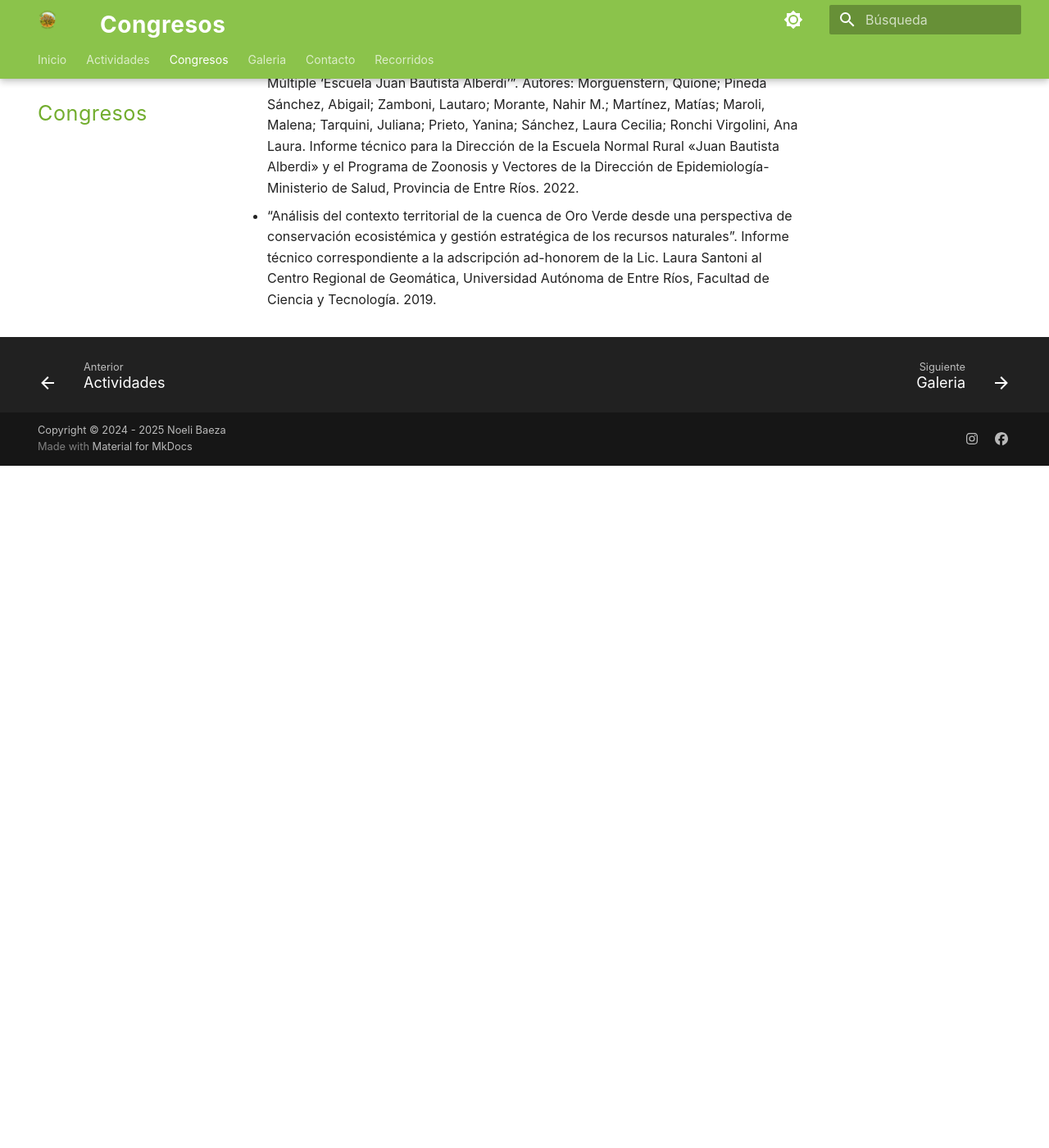
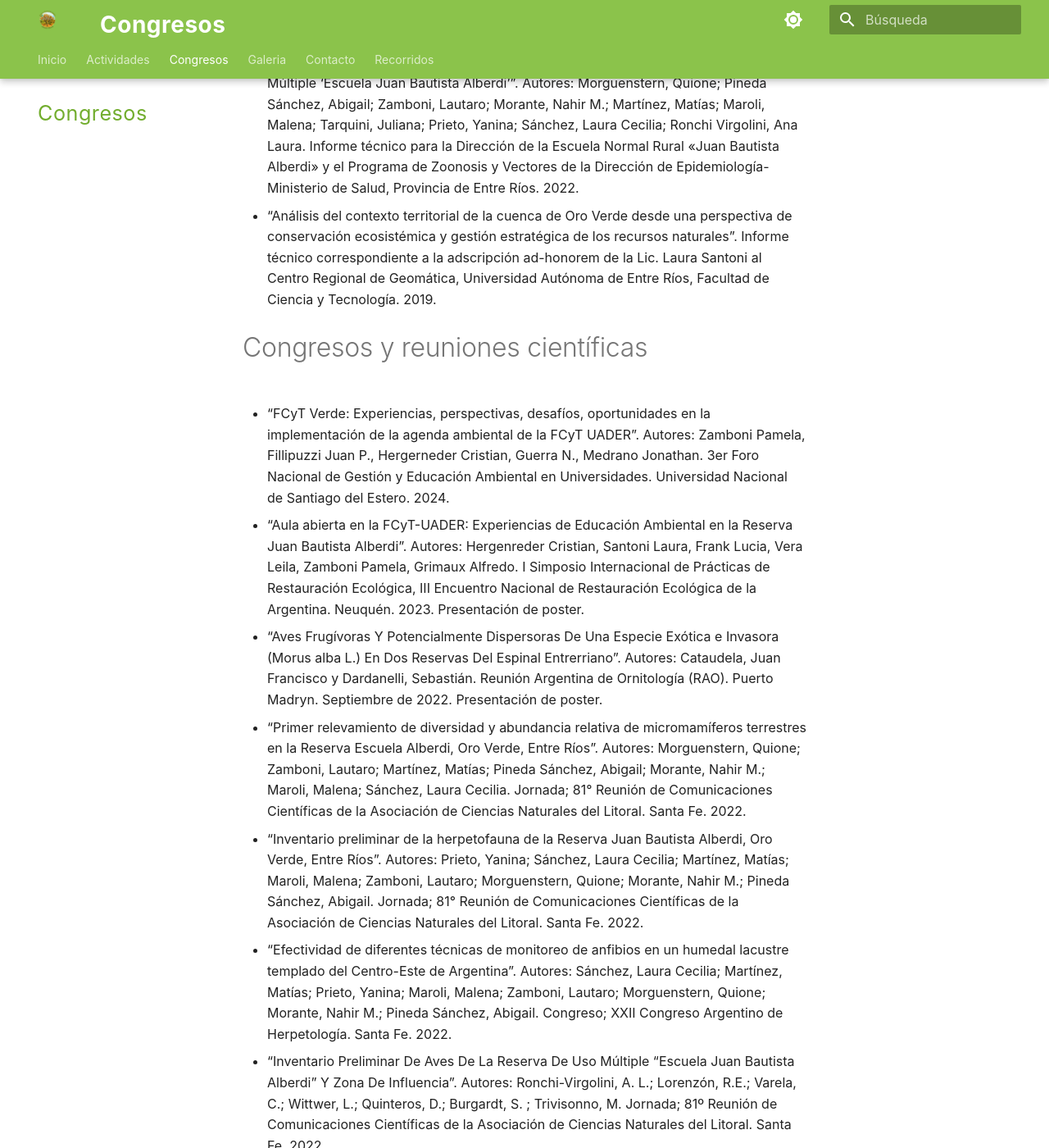
Before and after one commit to noelibaeza/reserva_alberdi_er, an MkDocs documentation site: the page built from docs/presentaciones.md, in a window 1280 px wide and 1400 px high, scrolled down 2562 px. Shown: the whole window at 82% size. Built offline with MkDocs 1.6.1 and Material for MkDocs 9.7.7, drawn with Linux system fonts in a browser that asks for light colours; some web fonts are replaced; before the commit the page ends 3130 px from its top, so only the background shows below that; some of the changed text lies outside the part shown.

Commit message:
Agregue congresos

```diff
--- a/docs/presentaciones.md
+++ b/docs/presentaciones.md
@@ -41,3 +41,33 @@
 * “Presencia De Roedores Silvestres Reservorio De Hantavirus En La Reserva De Uso Múltiple ‘Escuela Juan Bautista Alberdi’”. Autores: Morguenstern, Quione; Pineda Sánchez, Abigail; Zamboni, Lautaro; Morante, Nahir M.; Martínez, Matías; Maroli, Malena; Tarquini, Juliana; Prieto, Yanina; Sánchez, Laura Cecilia; Ronchi Virgolini, Ana Laura. Informe técnico para la Dirección de la Escuela Normal Rural «Juan Bautista Alberdi» y el Programa de Zoonosis y Vectores de la Dirección de Epidemiología-Ministerio de Salud, Provincia de Entre Ríos. 2022.
 
 * “Análisis del contexto territorial de la cuenca de Oro Verde desde una perspectiva de conservación ecosistémica y gestión estratégica de los recursos naturales”. Informe técnico correspondiente a la adscripción ad-honorem de la Lic. Laura Santoni al Centro Regional de Geomática, Universidad Autónoma de Entre Ríos, Facultad de Ciencia y Tecnología. 2019.
+
+# Congresos y reuniones científicas
+
+* “FCyT Verde: Experiencias, perspectivas, desafíos, oportunidades en la implementación de la agenda ambiental de la FCyT UADER”. Autores: Zamboni Pamela, Fillipuzzi Juan P., Hergerneder Cristian, Guerra N., Medrano Jonathan. 3er Foro Nacional de Gestión y Educación Ambiental en Universidades. Universidad Nacional de Santiago del Estero. 2024.
+
+* “Aula abierta en la FCyT-UADER: Experiencias de Educación Ambiental en la Reserva Juan Bautista Alberdi”. Autores: Hergenreder Cristian, Santoni Laura, Frank Lucia, Vera Leila, Zamboni Pamela, Grimaux Alfredo. I Simposio Internacional de Prácticas de Restauración Ecológica, III Encuentro Nacional de Restauración Ecológica de la Argentina. Neuquén. 2023. Presentación de poster.
+
+* “Aves Frugívoras Y Potencialmente Dispersoras De Una Especie Exótica e Invasora (Morus alba L.) En Dos Reservas Del Espinal Entrerriano”. Autores: Cataudela, Juan Francisco y Dardanelli, Sebastián. Reunión Argentina de Ornitología (RAO). Puerto Madryn. Septiembre de 2022. Presentación de poster.
+
+* “Primer relevamiento de diversidad y abundancia relativa de micromamíferos terrestres en la Reserva Escuela Alberdi, Oro Verde, Entre Ríos”. Autores: Morguenstern, Quione; Zamboni, Lautaro; Martínez, Matías; Pineda Sánchez, Abigail; Morante, Nahir M.; Maroli, Malena; Sánchez, Laura Cecilia. Jornada; 81° Reunión de Comunicaciones Científicas de la Asociación de Ciencias Naturales del Litoral. Santa Fe. 2022.
+
+* “Inventario preliminar de la herpetofauna de la Reserva Juan Bautista Alberdi, Oro Verde, Entre Ríos”. Autores: Prieto, Yanina; Sánchez, Laura Cecilia; Martínez, Matías; Maroli, Malena; Zamboni, Lautaro; Morguenstern, Quione; Morante, Nahir M.; Pineda Sánchez, Abigail. Jornada; 81° Reunión de Comunicaciones Científicas de la Asociación de Ciencias Naturales del Litoral. Santa Fe. 2022.
+
+* “Efectividad de diferentes técnicas de monitoreo de anfibios en un humedal lacustre templado del Centro-Este de Argentina”. Autores: Sánchez, Laura Cecilia; Martínez, Matías; Prieto, Yanina; Maroli, Malena; Zamboni, Lautaro; Morguenstern, Quione; Morante, Nahir M.; Pineda Sánchez, Abigail. Congreso; XXII Congreso Argentino de Herpetología. Santa Fe. 2022.
+
+* “Inventario Preliminar De Aves De La Reserva De Uso Múltiple “Escuela Juan Bautista Alberdi” Y Zona De Influencia”. Autores: Ronchi-Virgolini, A. L.; Lorenzón, R.E.; Varela, C.; Wittwer, L.; Quinteros, D.; Burgardt, S. ; Trivisonno, M. Jornada; 81º Reunión de Comunicaciones Científicas de la Asociación de Ciencias Naturales del Litoral. Santa Fe. 2022.
+
+* “Educación Ambiental en Contexto de Pandemia”. Autores: Hergenreder Cristian y Wolenberg Valeria. III Jornada de intercambio de experiencias contextualizadas de enseñanza de las Ciencias Naturales en los distintos niveles del sistema educativo. Reflexiones sobre la enseñanza de las Ciencias en contexto de pandemia". dictado en Facultad de Humanidades, Artes y Ciencias Sociales. Paraná. 2021.
+
+* “Verde Que Te Quiero Verde”. Autores: Alfredo Grimaux, Fernanda Zabalegui, Cristian Hergenreder, Camila Varisco, Graciela Márquez, Valeria Wolenberg, Belén Victo, Fabricio Díaz, Laura Santoni, Priscilla Marigñac, Pablo Di Benedetto y Roberto Pereyra. 5to Encuentro Virtual de Enseñanza de las Ciencias Naturales EnCiNa5, promovido por la Asociación de Profesores de Física de la Argentina y realizado, en el marco de las actividades del Centro de Investigación y Apoyo a la Educación Científica de la Facultad de Farmacia y Bioquímica de la Universidad de Buenos Aires, del 9 al 12 de diciembre de 2020. Formato video.
+
+* “Aportes al ordenamiento territorial: los espacios verdes arbolados en la cuenca del arroyo Paracao (Oro Verde, Entre Ríos, Argentina)”. Autora: Laura Santoni. XII Jornadas de Educación en Percepción Remota en el Ámbito del Mercosur. Buenos Aires, 11-15 de Noviembre de 2019. Presentación de póster.
+
+* “La Reserva De La Escuela Alberdi, Un Aula Abierta Para El Estudio De Las Ciencias Naturales”.  Autores: Grimaux, A, Zabalegui, M.F, Marquéz, G, Varisco, C, Victo, J., Hergenreder, C. Se presentó en la primera sesión del Cuarto Simposio Virtual de Enseñanza de las Ciencias Naturales, realizado en el marco de las actividades del Centro de Investigación y Apoyo a la Educación Científica de la Facultad de Farmacia y Bioquímica de la Universidad de Buenos Aires durante Diciembre de 2019. Formato video.
+
+* “Descubriendo La “Reserva Natural Protegida Escuela Alberdi” (Entre Ríos, Argentina): El Aporte De Las Geotecnologías”. Autores: Pablo Di Benedetto, Gonzalo Gainza, Pamela Zamboni, Ignacio Quignard, Alfredo Grimaux y Walter Sione. Universidad Autónoma de Entre Ríos. Facultad de Ciencia y Tecnología. Sede Diamante. Licenciatura en Biología. Cátedra Sistemas de Información Geográfica. En el marco del Proyecto PEX “Evaluación de impacto ambiental en la Reserva Natural Protegida Escuela Alberdi” (CS Nº 085/2017 UADER). Jornada SELPER. 2019. Presentación de poster.
+
+* “Proyecto de Extensión (Pex 2017/2018) ‘Evaluación de Impacto ambiental en la Reserva Natural Protegida Escuela Alberdi’”. Autores: Hergenreder Cristian, Wolenberg Valeria y Di Benedetto Pablo. II Jornadas de intercambio de experiencias contextualizadas de enseñanza de las Ciencias Naturales en los distintos niveles del sistema educativo, FHAyCS-UADER. Oro Verde. 2018.
+
+* “Estudio y Ubicación Mediante El Empleo De Sistemas De Información Geográfica De Ejemplares De Prosopis sp. Dentro Del Área Natural Protegida Juan Bautista Alberdi”. Autores: Galarza R., Quinodoz G., Bretón A. y Sione W. 75° Reunion de Comunicaciones Cientificas Asociación de Ciencias Naturales del Litoral. Santa Fe. 2010.
```
